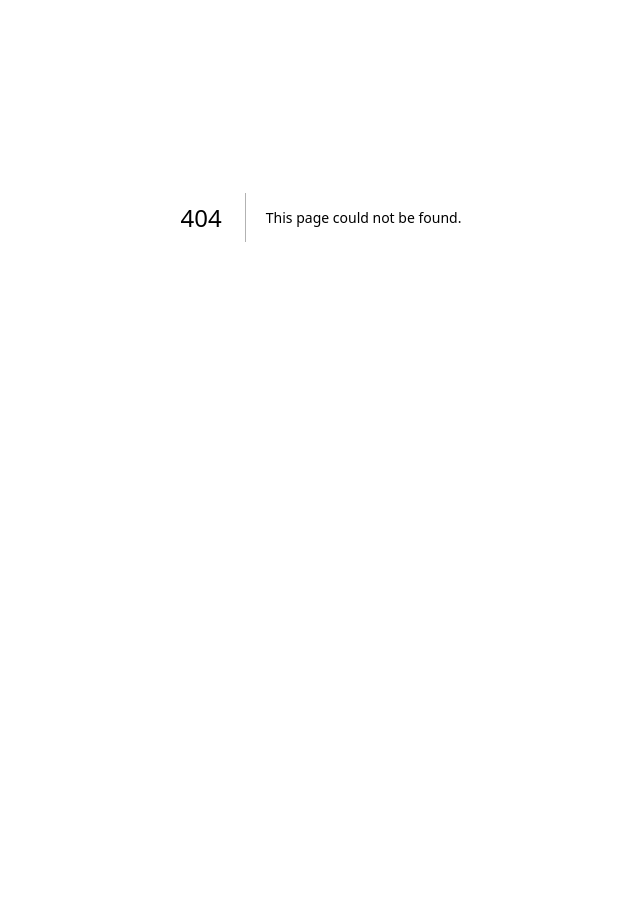
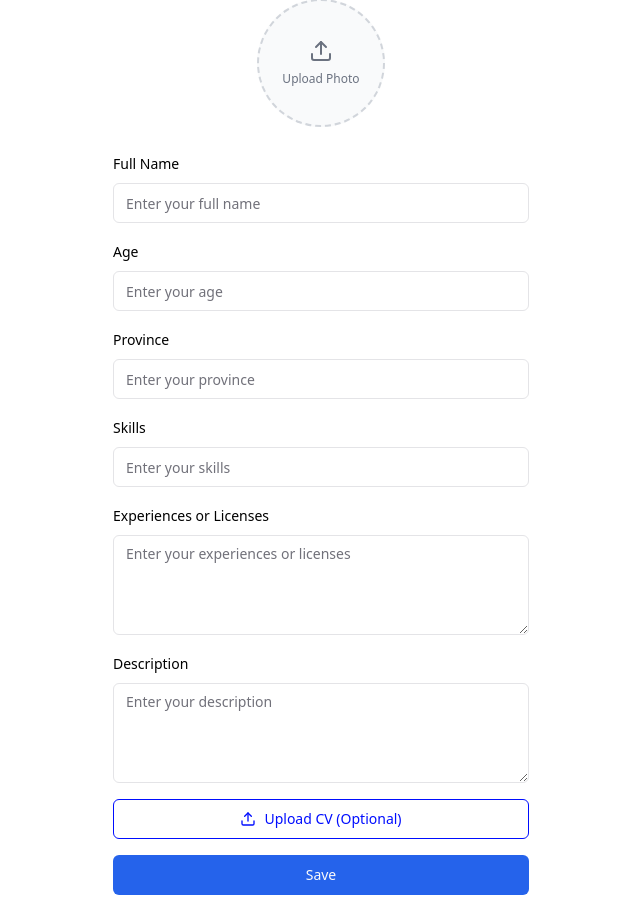
Before and after one commit to arkhanardana/satu-langkah, a Next.js app: page /profile in a window 1280 px wide. Before the commit this address had no page. Shown: the part 183-1094 px from the top of the page, without its empty margins (319-959 px from the left). Before the commit the page ends 800 px from the top, so only its background shows below. Built offline with nearby package versions, Linux system fonts and the light colour scheme.

Commit message:
change some style

```diff
--- a/app/complete-sign-up/page.tsx
+++ b/app/complete/page.tsx
@@ -32,6 +32,7 @@ import { useForm } from "react-hook-form"
 import { zodResolver } from "@hookform/resolvers/zod"
 import * as z from "zod"
 import Image from "next/image"
+import { useRouter } from "next/navigation"
 
 const formSchema = z.object({
    province: z.string().min(1, "Province is required"),
@@ -65,6 +66,7 @@ const predefinedSkills = [
 
 export default function CompleteSignUp() {
    const [showCustomInput, setShowCustomInput] = React.useState(false)
+   const router = useRouter()
 
    const form = useForm<z.infer<typeof formSchema>>({
       resolver: zodResolver(formSchema),
@@ -75,6 +77,7 @@ export default function CompleteSignUp() {
 
    const onSubmit = (values: z.infer<typeof formSchema>) => {
       console.log(values)
+      router.push("/profile")
    }
 
    const toggleSkill = (skill: string) => {
@@ -131,7 +134,7 @@ export default function CompleteSignUp() {
                               <PopoverTrigger asChild>
                                  <FormControl>
                                     <Button
-                                       variant="outline"
+                                       variant="date"
                                        className={cn(
                                           "w-full pl-3 text-left font-normal",
                                           !field.value && "text-muted-foreground"
--- a/app/page.tsx
+++ b/app/page.tsx
@@ -124,7 +124,7 @@ export default function HomePage() {
                 <p>Satu langkah mulai</p>
                 <p>Satu Langkah Berkembang</p>
               </div>
-              <Image src="/images/logomain.png" alt="Logo" width={70} height={70} />
+              <Image src="/images/logomain.png" alt="Logo" width={100} height={100} />
             </div>
           </section>
           {/* Event */}
--- /dev/null
+++ b/app/profile/page.tsx
@@ -0,0 +1,199 @@
+"use client"
+
+import { zodResolver } from "@hookform/resolvers/zod"
+import { useForm } from "react-hook-form"
+import * as z from "zod"
+import { Upload, CircleIcon } from "lucide-react"
+import { Button } from "@/components/ui/button"
+import {
+   Form,
+   FormControl,
+   FormField,
+   FormItem,
+   FormLabel,
+   FormMessage,
+} from "@/components/ui/form"
+import { Input } from "@/components/ui/input"
+import { Textarea } from "@/components/ui/textarea"
+import Image from "next/image"
+
+const formSchema = z.object({
+   fullName: z.string().min(2, "Name must be at least 2 characters"),
+   age: z.string().regex(/^\d+$/, "Must be a valid age"),
+   province: z.string().min(2, "Province must be at least 2 characters"),
+   skills: z.string().min(2, "Please enter at least one skill"),
+   experiences: z.string(),
+   description: z.string(),
+   photo: z.any().optional(),
+   cv: z.any().optional(),
+})
+
+export default function ProfileForm() {
+   const form = useForm<z.infer<typeof formSchema>>({
+      resolver: zodResolver(formSchema),
+      defaultValues: {
+         fullName: "",
+         age: "",
+         province: "",
+         skills: "",
+         experiences: "",
+         description: "",
+      },
+   })
+
+   function onSubmit(values: z.infer<typeof formSchema>) {
+      console.log(values)
+   }
+
+   return (
+      <div className="w-full max-w-md mx-auto p-4 space-y-6">
+         <div className="flex flex-col items-center gap-4">
+            <div className="flex items-center justify-center">
+               <Image src={"/images/logomain.png"} alt="Profile" width={150} height={150} />
+            </div>
+
+            <div className="relative w-32 h-32 rounded-full border-2 border-dashed border-gray-300 flex items-center justify-center bg-gray-50 overflow-hidden group cursor-pointer hover:border-blue-600 transition-colors">
+               <input
+                  type="file"
+                  accept="image/*"
+                  className="absolute inset-0 w-full h-full opacity-0 cursor-pointer z-10"
+                  onChange={(e) => {
+                     const file = e.target.files?.[0]
+                     if (file) {
+                        // Handle file upload
+                        console.log(file)
+                     }
+                  }}
+               />
+               <div className="flex flex-col items-center gap-2 text-gray-500 group-hover:text-blue-600">
+                  <Upload className="w-6 h-6" />
+                  <span className="text-xs">Upload Photo</span>
+               </div>
+            </div>
+         </div>
+
+         <Form {...form}>
+            <form onSubmit={form.handleSubmit(onSubmit)} className="space-y-4">
+               <FormField
+                  control={form.control}
+                  name="fullName"
+                  render={({ field }) => (
+                     <FormItem>
+                        <FormLabel>Full Name</FormLabel>
+                        <FormControl>
+                           <Input placeholder="Enter your full name" {...field} />
+                        </FormControl>
+                        <FormMessage />
+                     </FormItem>
+                  )}
+               />
+
+               <FormField
+                  control={form.control}
+                  name="age"
+                  render={({ field }) => (
+                     <FormItem>
+                        <FormLabel>Age</FormLabel>
+                        <FormControl>
+                           <Input placeholder="Enter your age" {...field} />
+                        </FormControl>
+                        <FormMessage />
+                     </FormItem>
+                  )}
+               />
+
+               <FormField
+                  control={form.control}
+                  name="province"
+                  render={({ field }) => (
+                     <FormItem>
+                        <FormLabel>Province</FormLabel>
+                        <FormControl>
+                           <Input placeholder="Enter your province" {...field} />
+                        </FormControl>
+                        <FormMessage />
+                     </FormItem>
+                  )}
+               />
+
+               <FormField
+                  control={form.control}
+                  name="skills"
+                  render={({ field }) => (
+                     <FormItem>
+                        <FormLabel>Skills</FormLabel>
+                        <FormControl>
+                           <Input placeholder="Enter your skills" {...field} />
+                        </FormControl>
+                        <FormMessage />
+                     </FormItem>
+                  )}
+               />
+
+               <FormField
+                  control={form.control}
+                  name="experiences"
+                  render={({ field }) => (
+                     <FormItem>
+                        <FormLabel>Experiences or Licenses</FormLabel>
+                        <FormControl>
+                           <Textarea
+                              placeholder="Enter your experiences or licenses"
+                              className="min-h-[100px]"
+                              {...field}
+                           />
+                        </FormControl>
+                        <FormMessage />
+                     </FormItem>
+                  )}
+               />
+
+               <FormField
+                  control={form.control}
+                  name="description"
+                  render={({ field }) => (
+                     <FormItem>
+                        <FormLabel>Description</FormLabel>
+                        <FormControl>
+                           <Textarea
+                              placeholder="Enter your description"
+                              className="min-h-[100px]"
+                              {...field}
+                           />
+                        </FormControl>
+                        <FormMessage />
+                     </FormItem>
+                  )}
+               />
+
+               <div className="relative">
+                  <input
+                     type="file"
+                     accept=".pdf,.doc,.docx"
+                     className="absolute inset-0 w-full h-full opacity-0 cursor-pointer z-10"
+                     onChange={(e) => {
+                        const file = e.target.files?.[0]
+                        if (file) {
+                           // Handle CV upload
+                           console.log(file)
+                        }
+                     }}
+                  />
+                  <Button
+                     type="button"
+                     variant="outline"
+                     className="w-full flex items-center gap-2"
+                  >
+                     <Upload className="w-4 h-4" />
+                     Upload CV (Optional)
+                  </Button>
+               </div>
+
+               <Button type="submit" className="w-full bg-blue-600 hover:bg-blue-700">
+                  Save
+               </Button>
+            </form>
+         </Form>
+      </div>
+   )
+}
--- a/components/sign-up.tsx
+++ b/components/sign-up.tsx
@@ -61,7 +61,7 @@ export default function SignUp() {
          });
          setErrors(newErrors);
       } else {
-         router.push("/complete-sign-up");
+         router.push("/complete");
       }
    };
 
@@ -104,7 +104,7 @@ export default function SignUp() {
                      />
                      {errors.password && <p className="text-red-500 text-sm">{errors.password}</p>}
                   </div>
-                  <div className="space-y-2">
+                  <div className="space-y-2 ">
                      <Label htmlFor="confirmPassword">Confirm Password</Label>
                      <Input
                         id="confirmPassword"
--- a/components/ui/button.tsx
+++ b/components/ui/button.tsx
@@ -18,6 +18,7 @@ const buttonVariants = cva(
           "bg-zinc-100 text-zinc-900 hover:bg-zinc-100/80 dark:bg-zinc-800 dark:text-zinc-50 dark:hover:bg-zinc-800/80",
         ghost: "hover:bg-zinc-100 hover:text-zinc-900 dark:hover:bg-zinc-800 dark:hover:text-zinc-50",
         link: "text-zinc-900 underline-offset-4 hover:underline dark:text-zinc-50",
+        date: "border text-black border-black bg-white dark:border-zinc-800 dark:bg-zinc-950 dark:hover:bg-zinc-800 dark:hover:text-zinc-50"
       },
       size: {
         default: "h-10 px-4 py-2",
--- a/components/ui/calendar.tsx
+++ b/components/ui/calendar.tsx
@@ -26,7 +26,7 @@ function Calendar({
         caption_label: "text-sm font-medium",
         nav: "space-x-1 flex items-center",
         nav_button: cn(
-          buttonVariants({ variant: "outline" }),
+          buttonVariants({ variant: "date" }),
           "h-7 w-7 bg-transparent p-0 opacity-50 hover:opacity-100"
         ),
         nav_button_previous: "absolute left-1",
--- /dev/null
+++ b/components/ui/textarea.tsx
@@ -0,0 +1,24 @@
+import * as React from "react"
+
+import { cn } from "@/lib/utils"
+
+export interface TextareaProps
+  extends React.TextareaHTMLAttributes<HTMLTextAreaElement> {}
+
+const Textarea = React.forwardRef<HTMLTextAreaElement, TextareaProps>(
+  ({ className, ...props }, ref) => {
+    return (
+      <textarea
+        className={cn(
+          "flex min-h-[80px] w-full rounded-md border border-zinc-200 bg-white px-3 py-2 text-sm ring-offset-white placeholder:text-zinc-500 focus-visible:outline-none focus-visible:ring-2 focus-visible:ring-zinc-950 focus-visible:ring-offset-2 disabled:cursor-not-allowed disabled:opacity-50 dark:border-zinc-800 dark:bg-zinc-950 dark:ring-offset-zinc-950 dark:placeholder:text-zinc-400 dark:focus-visible:ring-zinc-300",
+          className
+        )}
+        ref={ref}
+        {...props}
+      />
+    )
+  }
+)
+Textarea.displayName = "Textarea"
+
+export { Textarea }
--- a/components/upgrade.tsx
+++ b/components/upgrade.tsx
@@ -18,7 +18,7 @@ const FeatureItem = ({ children }: { children: React.ReactNode }) => (
 export default function UpgradeToPremium() {
    return (
       <Card className="w-full max-w-md border-none shadow-lg overflow-hidden">
-         <CardHeader className="bg-yellow-300 text-white p-6 rounded-none">
+         <CardHeader className="bg-yellow-400 text-white p-6 rounded-none">
             <h2 className="text-2xl font-bold text-center">
                UPGRADE TO PREMIUM
             </h2>
```
